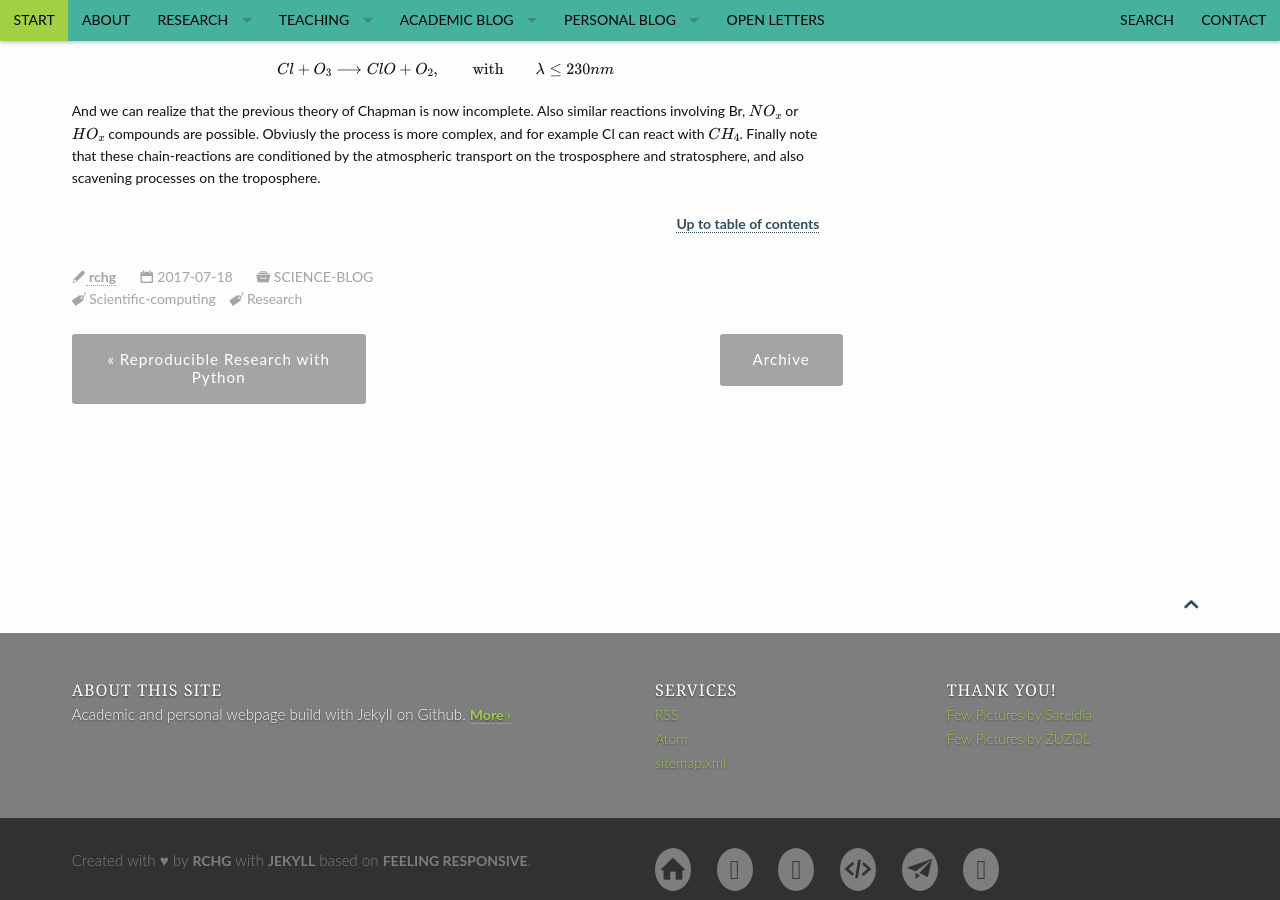
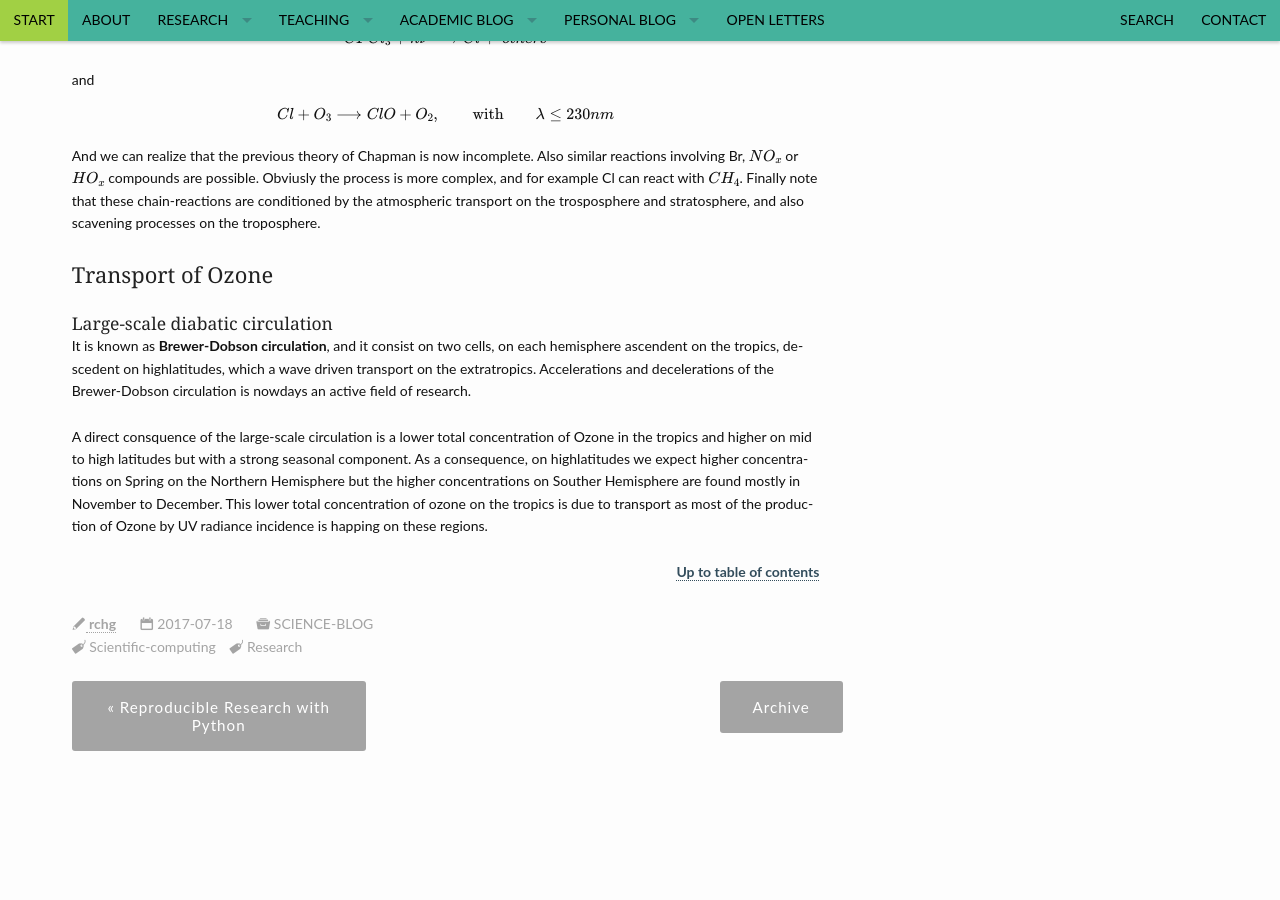
Before and after one commit to RCHG/rchg.github.io, a Jekyll site: the page built from _posts/2017-07-18-Atmospheric-Ozone.md, in a window 1280 px wide and 900 px high, scrolled down 1483 px. Built offline with Jekyll 4.4.1, drawn with Linux system fonts in a browser that asks for light colours; formulas are drawn with MathJax 3; some of the changed text lies outside the part shown.

Commit message:
Update 2017-07-18-Atmospheric-Ozone.md

```diff
--- a/_posts/2017-07-18-Atmospheric-Ozone.md
+++ b/_posts/2017-07-18-Atmospheric-Ozone.md
@@ -68,6 +68,17 @@ and
 
 And we can realize that the previous theory of Chapman is now incomplete. Also similar reactions involving Br, $$NO_{x}$$ or $$HO_{x}$$ compounds are possible. Obviusly the process is more complex, and for example Cl can react with $$CH_{4}$$. Finally note that these chain-reactions are conditioned by the atmospheric transport on the trosposphere and stratosphere, and also scavening processes on the troposphere.
 
+### Transport of Ozone
+
+#### Large-scale diabatic circulation
+
+It is known as **Brewer-Dobson circulation**, and it consist on two cells, on each hemisphere ascendent on the tropics, descedent on highlatitudes, which a wave driven transport on the extratropics. Accelerations and decelerations of the Brewer-Dobson circulation is nowdays an active field of research.
+
+A direct consquence of the large-scale circulation is a lower total concentration of Ozone in the tropics and higher on mid to high latitudes but with a strong seasonal component. As a consequence, on highlatitudes we expect higher concentrations on Spring on the Northern Hemisphere but the higher concentrations on Souther Hemisphere are found mostly in November to December. This lower total concentration of ozone on the tropics is due to transport as most of the production of Ozone by UV radiance incidence is happing on these regions.
+
+
+
+
 
 
 <small markdown="1">[Up to table of contents](#toc)</small>
```
